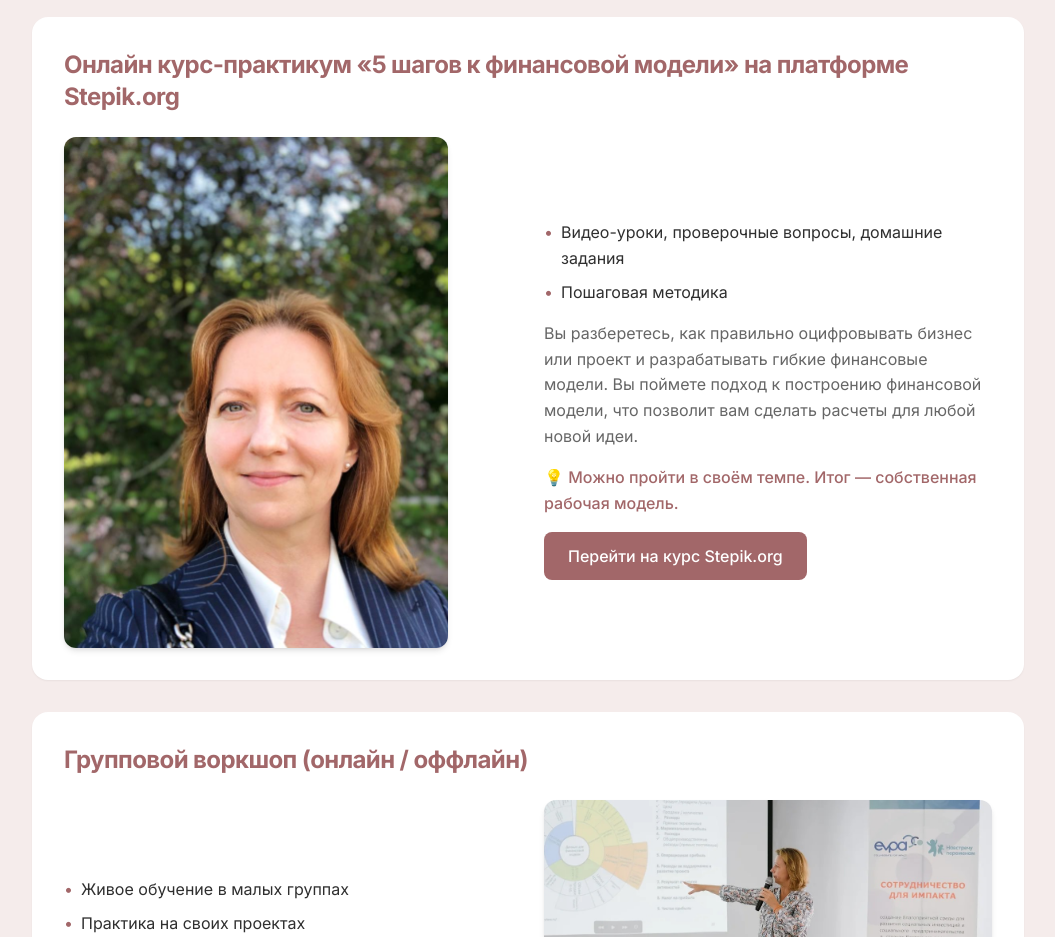
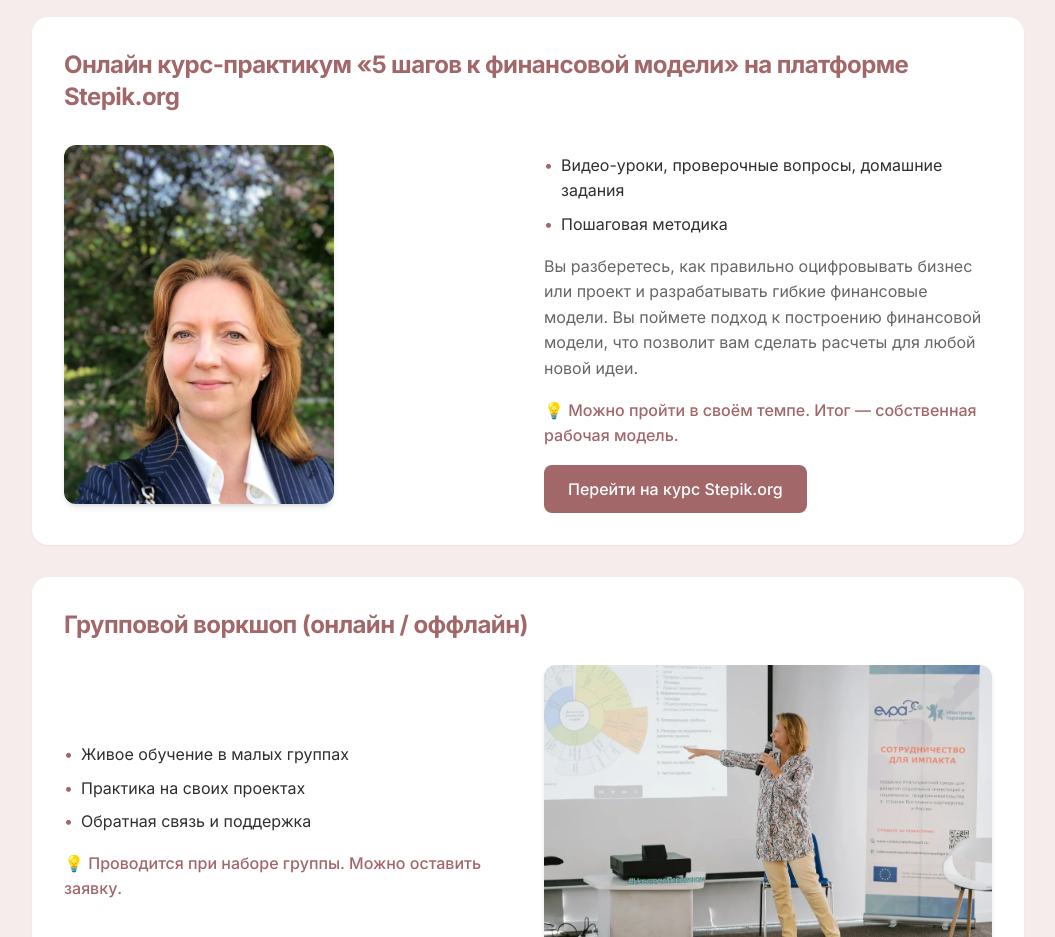
Before and after one commit to svetlanarad2030/svetlana-radchenko-landing, a Next.js app: page /training-details in a window 1280 px wide. Shown: the part 1060-1997 px from the top of the page, without its empty margins (112-1167 px from the left). Built offline with nearby package versions, Linux system fonts and the light colour scheme.

Commit message:
image14 sammelr

```diff
--- a/src/app/training-details/page.tsx
+++ b/src/app/training-details/page.tsx
@@ -113,12 +113,12 @@ export default function TrainingDetailsPage(): ReactElement {
               <div className="grid grid-cols-1 lg:grid-cols-2 gap-8 items-center">
                 {/* Image - appears first on mobile, first on desktop */}
                 <div className="flex justify-center lg:justify-start order-1 lg:order-1">
-                  <div className="relative w-full max-w-sm">
+                  <div className="relative w-full" style={{ maxWidth: '270px' }}>
                     <Image
                       src="/images/image14.jpg"
                       alt="Видео-уроки"
-                      width={150}
-                      height={300}
+                      width={105}
+                      height={210}
                       className="rounded-xl shadow-md w-full h-auto"
                     />
                   </div>
```
